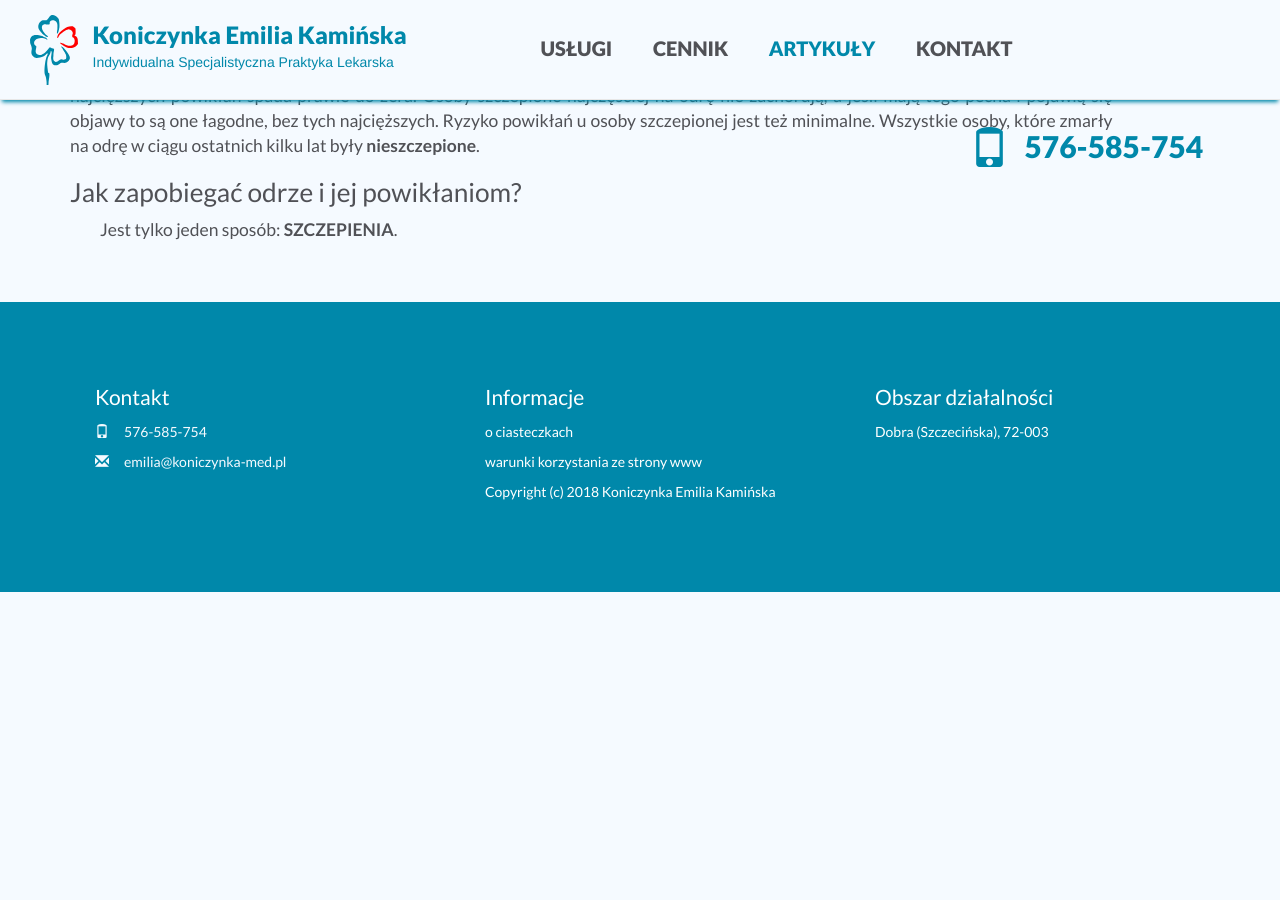
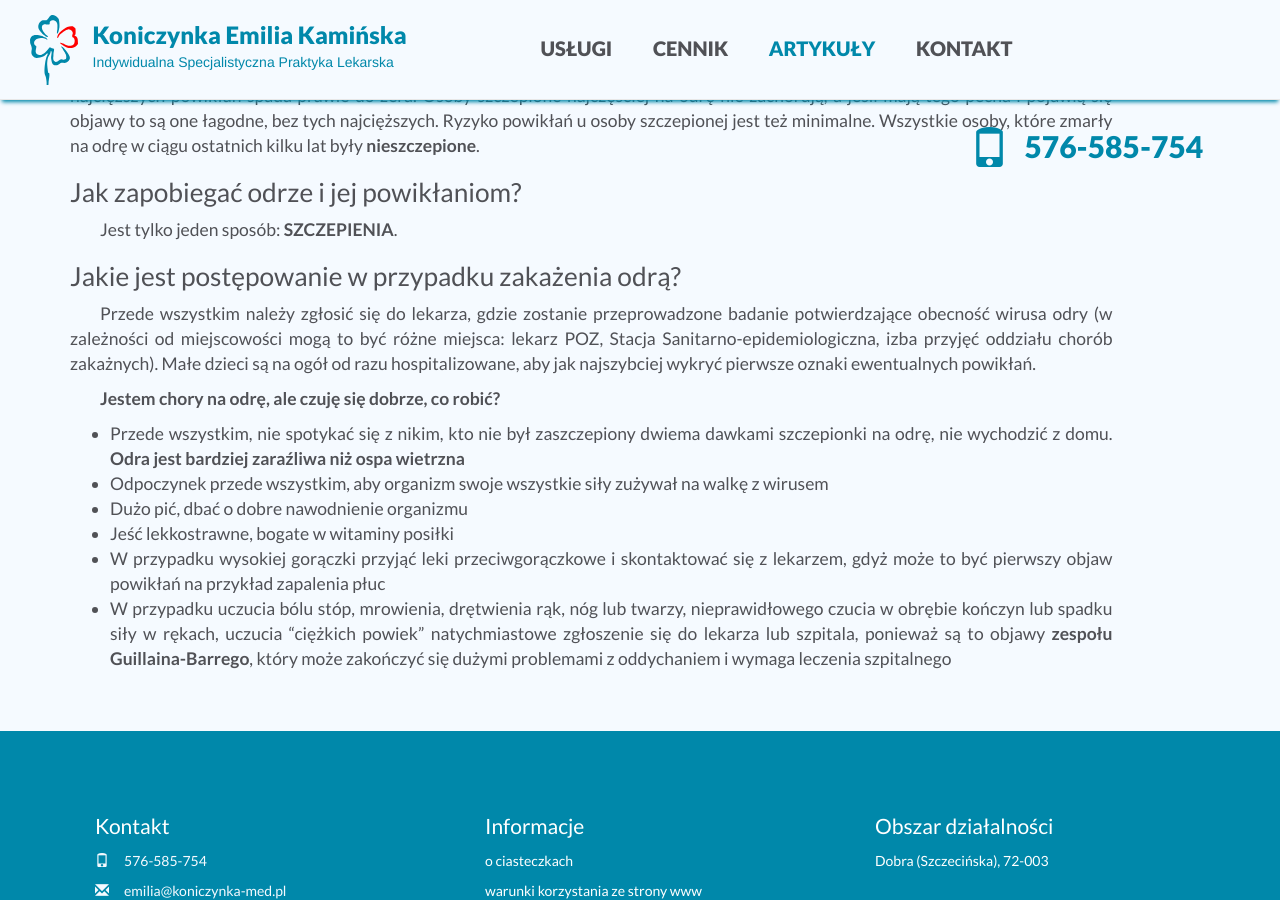
Before and after one commit to kardigen/koniczynka-med.guthub.io, a Jekyll site: the page built from _posts/2018-25-02-odra.markdown, in a window 1280 px wide and 900 px high, scrolled down 2798 px. Built offline with Jekyll 4.4.1, drawn with Linux system fonts in a browser that asks for light colours; before the commit the page ends 3390 px from its top, so only the background shows below that.

Commit message:
Update 2018-25-02-odra.markdown

```diff
--- a/_posts/2018-25-02-odra.markdown
+++ b/_posts/2018-25-02-odra.markdown
@@ -62,3 +62,17 @@ Szczepienie nie daje 100 procentowej pewności, że na odrę się nie zachoruje,
 ## Jak zapobiegać odrze i jej powikłaniom?
 
 Jest tylko jeden sposób: **SZCZEPIENIA**.
+
+{:.R24}
+## Jakie jest postępowanie w przypadku zakażenia odrą?
+
+Przede wszystkim należy zgłosić się do lekarza, gdzie zostanie przeprowadzone badanie potwierdzające obecność wirusa odry (w zależności od miejscowości mogą to być różne miejsca: lekarz POZ, Stacja Sanitarno-epidemiologiczna, izba przyjęć oddziału chorób zakażnych). Małe dzieci są na ogół od razu hospitalizowane, aby jak najszybciej wykryć pierwsze oznaki ewentualnych powikłań.
+
+**Jestem chory na odrę, ale czuję się dobrze, co robić?**
+
+ - Przede wszystkim, nie spotykać się z nikim, kto nie był zaszczepiony dwiema dawkami szczepionki na odrę, nie wychodzić z domu. **Odra jest bardziej zaraźliwa niż ospa wietrzna**
+ - Odpoczynek przede wszystkim, aby organizm swoje wszystkie siły zużywał na walkę z wirusem
+ - Dużo pić, dbać o dobre nawodnienie organizmu
+ - Jeść lekkostrawne, bogate w witaminy posiłki
+ - W przypadku wysokiej gorączki przyjąć leki przeciwgorączkowe i skontaktować się z lekarzem, gdyż może to być pierwszy objaw powikłań na przykład zapalenia płuc
+ - W przypadku uczucia bólu stóp, mrowienia, drętwienia rąk, nóg lub twarzy, nieprawidłowego czucia w obrębie kończyn lub spadku siły w rękach, uczucia "ciężkich powiek" natychmiastowe zgłoszenie się do lekarza lub szpitala, ponieważ są to objawy **zespołu Guillaina-Barrego**, który może zakończyć się dużymi problemami z oddychaniem i wymaga leczenia szpitalnego
```
